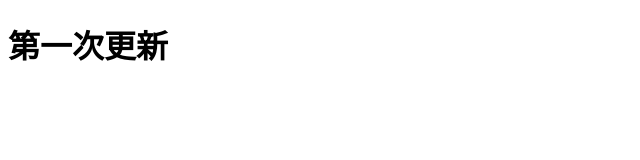
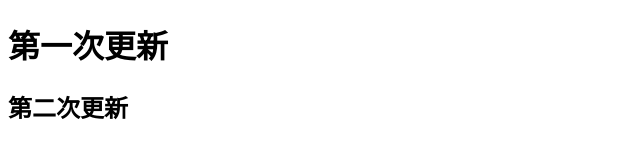
Before and after one commit to cheng-hsuandai/0303, a plain HTML site: page index.html in a window 1280 px wide. Shown: the whole page, without its empty margins (0-640 px from the left). Drawn offline with Linux system fonts and the light colour scheme.

Commit message:
新增h2

```diff
--- a/index.html
+++ b/index.html
@@ -5,6 +5,7 @@
     </head>
     <body>
         <h1>第一次更新</h1>
+        <h2>第二次更新</h2>
 
     </body>
 </html>
```
